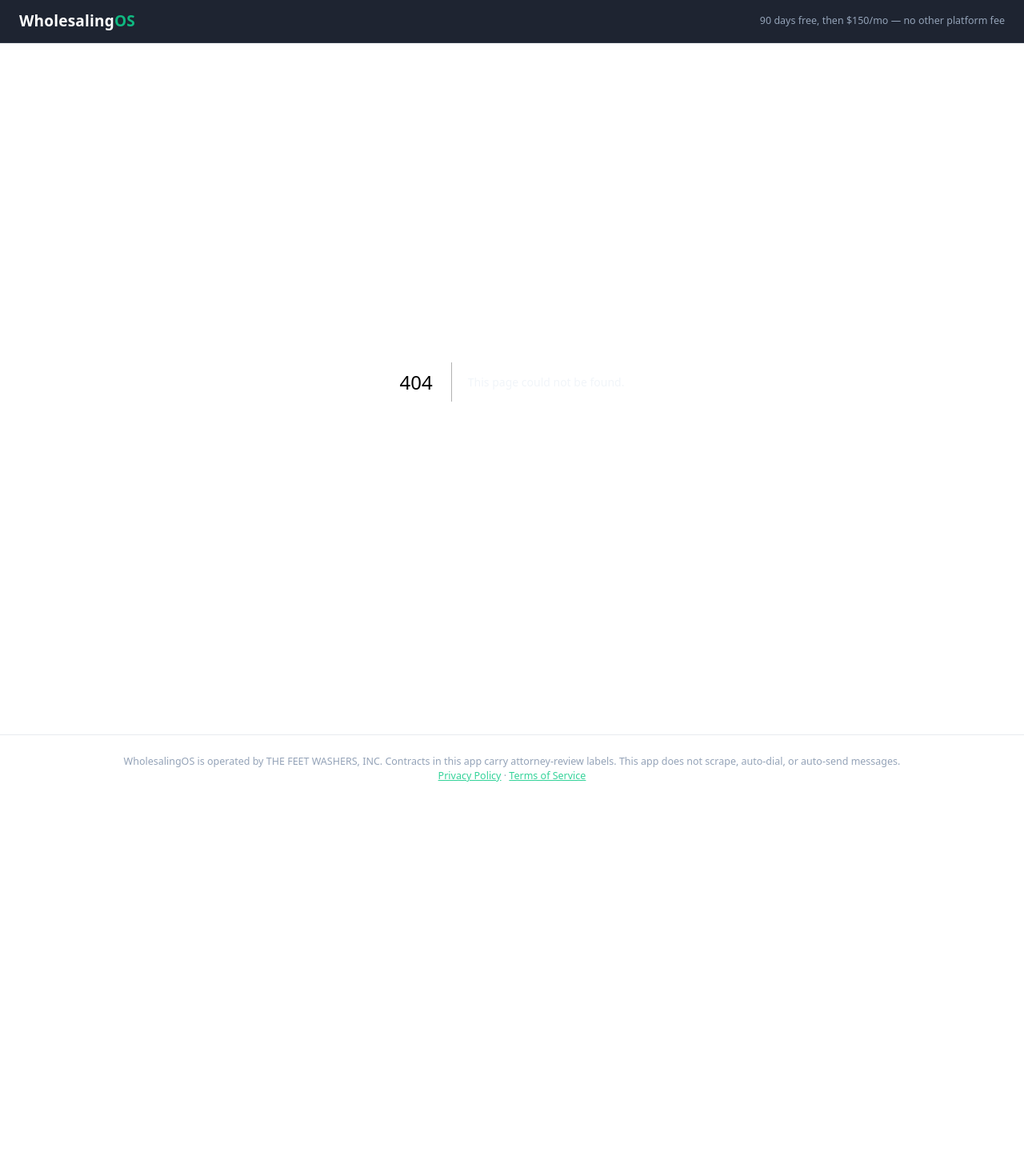
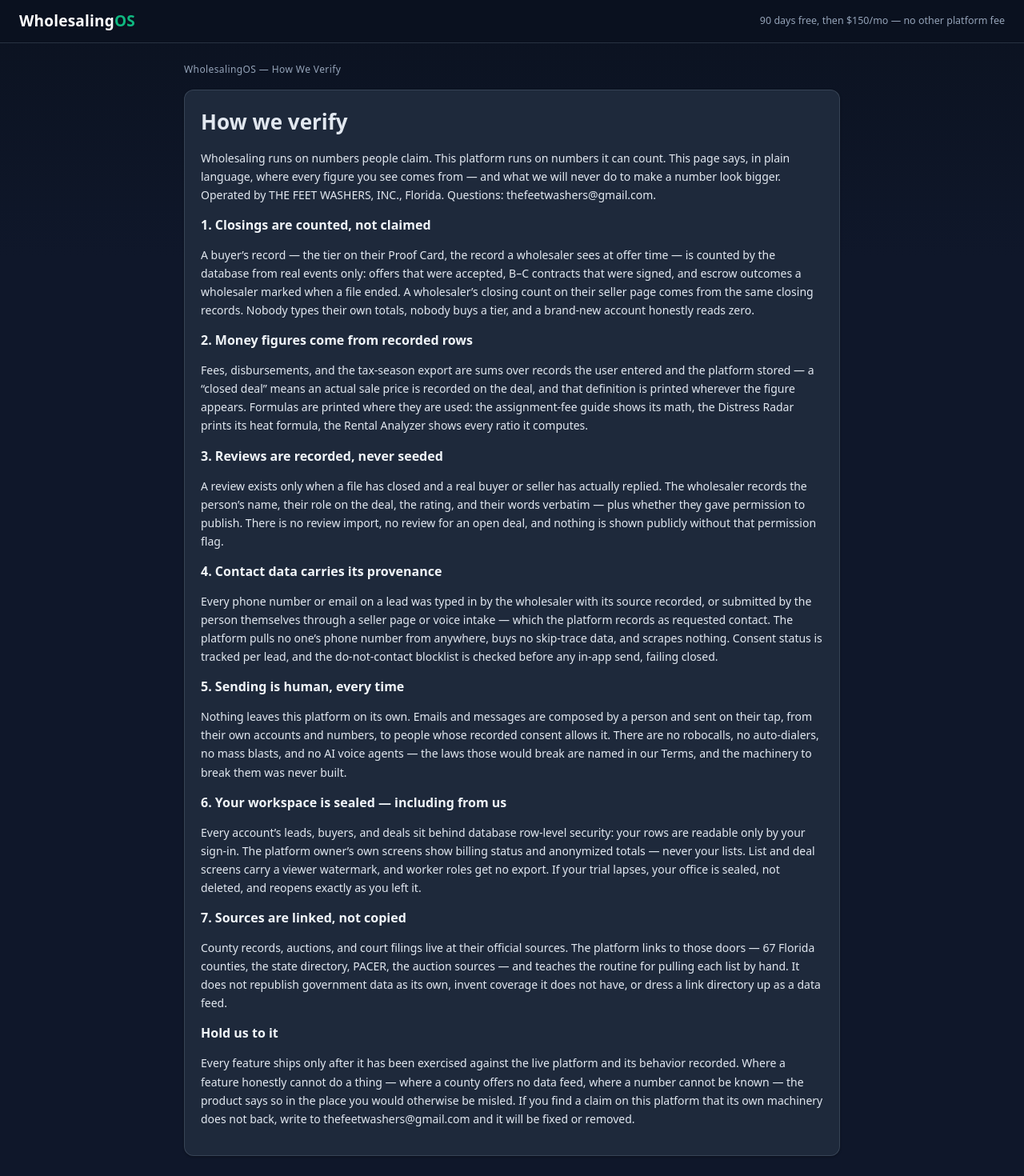
Before and after one commit to thefeetwashers/Wholesaling-OS, a Next.js app: page /verify in a window 1280 px wide. Before the commit this address had no page. Shown: the top 1470 px of the page at 80% size. Before the commit the page ends 1004 px from the top, so only its background shows below. Built offline with nearby package versions, Linux system fonts and the light colour scheme.

Commit message:
Slice 89: How We Verify Page

```diff
--- a/app/page.tsx
+++ b/app/page.tsx
@@ -93,7 +93,7 @@ export default function Home() {
     if (userId) { loadLeads(userId).then((rows) => { if (rows) setLeads(rows); }).catch(() => {}); }
   }, [userId]);
 
-  // Slice 88: first-touch subscriber-referral capture. A ?ref=<slug>
+  // Slice 89: first-touch subscriber-referral capture. A ?ref=<slug>
   // on ANY page load is stashed once; AuthPanel resolves it at signup.
   useEffect(() => {
     try {
@@ -114,7 +114,7 @@ export default function Home() {
 
   return (
     <div>
-      <p className="ws-buildtag">WholesalingOS — Production Build, Slice 88</p>
+      <p className="ws-buildtag">WholesalingOS — Production Build, Slice 89</p>
       {!userId && (
         <div className="ws-hero">
           <h1>Your whole wholesaling business. One office.</h1>
--- /dev/null
+++ b/app/verify/page.tsx
@@ -0,0 +1,103 @@
+import React from 'react';
+
+// How We Verify — the public page behind the platform's honesty
+// claims (Slice 89). Every statement here describes machinery
+// that exists in the app today: counted records, consent gates,
+// sealed workspaces. If a line ever stops being true, the line
+// is wrong — not the standard — and it comes down.
+
+const wrap: React.CSSProperties = { maxWidth: 820, margin: '0 auto' };
+const panel: React.CSSProperties = { background: '#1e293b', padding: 20, borderRadius: 12, marginTop: 16 };
+const p: React.CSSProperties = { fontSize: 14, lineHeight: 1.65 };
+
+export default function VerifyPage() {
+  return (
+    <div style={wrap}>
+      <p className="ws-buildtag">WholesalingOS — How We Verify</p>
+      <section style={panel}>
+        <h1>How we verify</h1>
+        <p style={p}>
+          Wholesaling runs on numbers people claim. This platform runs on numbers it can count.
+          This page says, in plain language, where every figure you see comes from — and what we
+          will never do to make a number look bigger. Operated by THE FEET WASHERS, INC., Florida.
+          Questions: thefeetwashers@gmail.com.
+        </p>
+
+        <h3>1. Closings are counted, not claimed</h3>
+        <p style={p}>
+          A buyer’s record — the tier on their Proof Card, the record a wholesaler sees at offer
+          time — is counted by the database from real events only: offers that were accepted,
+          B–C contracts that were signed, and escrow outcomes a wholesaler marked when a file
+          ended. A wholesaler’s closing count on their seller page comes from the same closing
+          records. Nobody types their own totals, nobody buys a tier, and a brand-new account
+          honestly reads zero.
+        </p>
+
+        <h3>2. Money figures come from recorded rows</h3>
+        <p style={p}>
+          Fees, disbursements, and the tax-season export are sums over records the user entered
+          and the platform stored — a “closed deal” means an actual sale price is recorded on
+          the deal, and that definition is printed wherever the figure appears. Formulas are
+          printed where they are used: the assignment-fee guide shows its math, the Distress
+          Radar prints its heat formula, the Rental Analyzer shows every ratio it computes.
+        </p>
+
+        <h3>3. Reviews are recorded, never seeded</h3>
+        <p style={p}>
+          A review exists only when a file has closed and a real buyer or seller has actually
+          replied. The wholesaler records the person’s name, their role on the deal, the
+          rating, and their words verbatim — plus whether they gave permission to publish.
+          There is no review import, no review for an open deal, and nothing is shown publicly
+          without that permission flag.
+        </p>
+
+        <h3>4. Contact data carries its provenance</h3>
+        <p style={p}>
+          Every phone number or email on a lead was typed in by the wholesaler with its source
+          recorded, or submitted by the person themselves through a seller page or voice
+          intake — which the platform records as requested contact. The platform pulls no
+          one’s phone number from anywhere, buys no skip-trace data, and scrapes nothing.
+          Consent status is tracked per lead, and the do-not-contact blocklist is checked
+          before any in-app send, failing closed.
+        </p>
+
+        <h3>5. Sending is human, every time</h3>
+        <p style={p}>
+          Nothing leaves this platform on its own. Emails and messages are composed by a
+          person and sent on their tap, from their own accounts and numbers, to people whose
+          recorded consent allows it. There are no robocalls, no auto-dialers, no mass
+          blasts, and no AI voice agents — the laws those would break are named in our Terms,
+          and the machinery to break them was never built.
+        </p>
+
+        <h3>6. Your workspace is sealed — including from us</h3>
+        <p style={p}>
+          Every account’s leads, buyers, and deals sit behind database row-level security:
+          your rows are readable only by your sign-in. The platform owner’s own screens show
+          billing status and anonymized totals — never your lists. List and deal screens
+          carry a viewer watermark, and worker roles get no export. If your trial lapses,
+          your office is sealed, not deleted, and reopens exactly as you left it.
+        </p>
+
+        <h3>7. Sources are linked, not copied</h3>
+        <p style={p}>
+          County records, auctions, and court filings live at their official sources. The
+          platform links to those doors — 67 Florida counties, the state directory, PACER,
+          the auction sources — and teaches the routine for pulling each list by hand. It
+          does not republish government data as its own, invent coverage it does not have,
+          or dress a link directory up as a data feed.
+        </p>
+
+        <h3>Hold us to it</h3>
+        <p style={p}>
+          Every feature ships only after it has been exercised against the live platform and
+          its behavior recorded. Where a feature honestly cannot do a thing — where a county
+          offers no data feed, where a number cannot be known — the product says so in the
+          place you would otherwise be misled. If you find a claim on this platform that its
+          own machinery does not back, write to thefeetwashers@gmail.com and it will be fixed
+          or removed.
+        </p>
+      </section>
+    </div>
+  );
+}
--- a/components/Landing.tsx
+++ b/components/Landing.tsx
@@ -222,6 +222,7 @@ export function LandingFooter() {
           <strong style={{ color: '#fff' }}>Legal</strong>
           <a href="/privacy" style={link}>Privacy Policy</a>
           <a href="/terms" style={link}>Terms of Service</a>
+          <a href="/verify" style={link}>How We Verify</a>
           <span style={{ color: '#94a3b8' }}>WholesalingOS is software, not legal, tax, or investment advice. Contract templates carry an attorney-review flag — use your own attorney for your state.</span>
         </div>
       </div>
```
